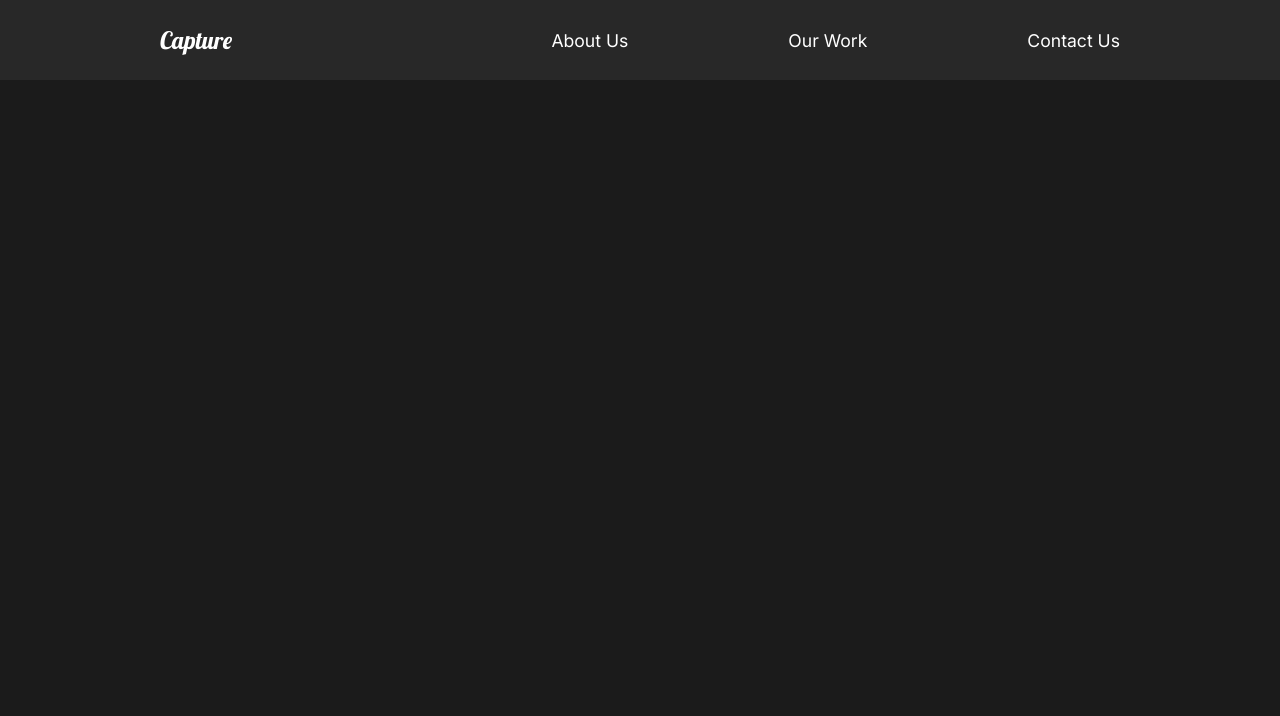
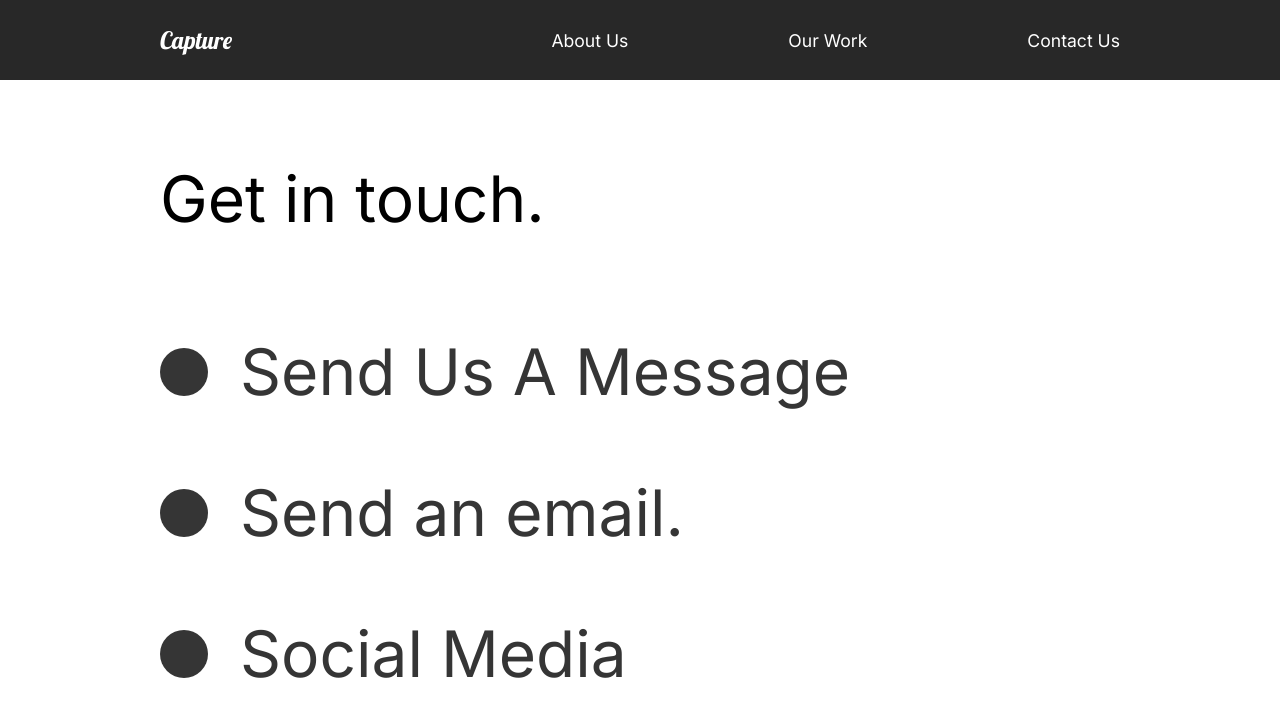
Before and after one commit to AaronClaes/portfolio-site-example, a React (Create React App) app: page /contact in a window 1280 px wide. Shown: the top 716 px of the page. Built offline with nearby package versions, Linux system fonts and the light colour scheme.

Commit message:
added contact page

```diff
--- a/src/App.js
+++ b/src/App.js
@@ -4,9 +4,8 @@
 import AboutUs from "./pages/AboutUs";
 import ContactUs from "./pages/ContactUs";
 import OurWork from "./pages/OurWork";
+import Nav from "./components/Nav";
 import MovieDetail from "./pages/MovieDetail";
-
-import Nav from "./components/Nav";
 //Router
 import { Switch, Route, useLocation } from "react-router-dom";
 //Animation
@@ -14,6 +13,7 @@
 
 function App() {
   const location = useLocation();
+
   return (
     <div className="App">
       <GlobalStyle />
@@ -26,8 +26,8 @@
           <Route path="/work" exact>
             <OurWork />
           </Route>
-          <Route>
-            <MovieDetail path="/work/:id" />
+          <Route path="/work/:id">
+            <MovieDetail />
           </Route>
           <Route path="/contact">
             <ContactUs />
--- a/src/pages/ContactUs.js
+++ b/src/pages/ContactUs.js
@@ -1,18 +1,73 @@
 import React from "react";
 //Animations
 import { motion } from "framer-motion";
-import { pageAnimation } from "../animation";
+import { pageAnimation, titleAnim } from "../animation";
+import styled from "styled-components";
+
 const ContactUs = () => {
   return (
-    <motion.div
+    <ContactStyle
+      exit="exit"
       variants={pageAnimation}
       initial="hidden"
       animate="show"
-      exit="exit"
+      style={{ background: "#fff" }}
     >
-      <h1>ContactUs</h1>
-    </motion.div>
+      <Title>
+        <Hide>
+          <motion.h2 variants={titleAnim}>Get in touch.</motion.h2>
+        </Hide>
+      </Title>
+      <div>
+        <Hide>
+          <Social variants={titleAnim}>
+            <Circle />
+            <h2>Send Us A Message</h2>
+          </Social>
+        </Hide>
+        <Hide>
+          <Social variants={titleAnim}>
+            <Circle />
+            <h2>Send an email.</h2>
+          </Social>
+        </Hide>
+        <Hide>
+          <Social variants={titleAnim}>
+            <Circle />
+            <h2>Social Media</h2>
+          </Social>
+        </Hide>
+      </div>
+    </ContactStyle>
   );
 };
 
+const ContactStyle = styled(motion.div)`
+  padding: 5rem 10rem;
+  color: #353535;
+  min-height: 90vh;
+`;
+const Title = styled.div`
+  margin-bottom: 4rem;
+  color: black;
+`;
+const Hide = styled.div`
+  overflow: hidden;
+`;
+
+const Circle = styled.div`
+  border-radius: 50%;
+  width: 3rem;
+  height: 3rem;
+  background: #353535;
+`;
+
+const Social = styled(motion.div)`
+  display: flex;
+  align-items: center;
+  h2 {
+    margin: 2rem;
+  }
+`;
+
 export default ContactUs;
```
